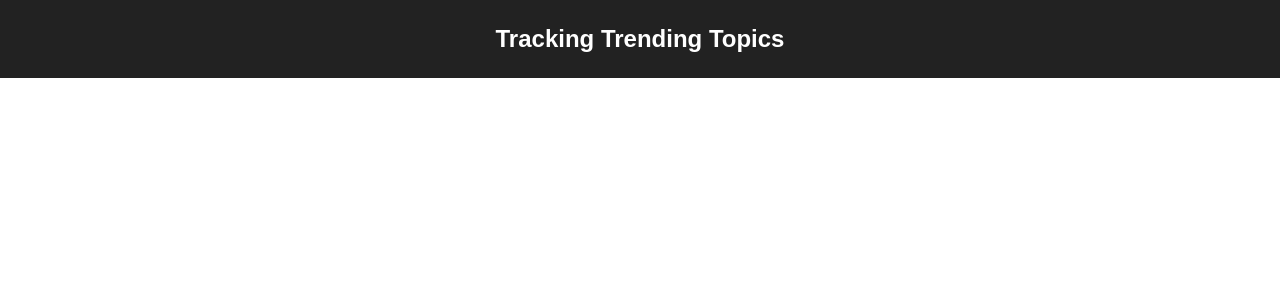
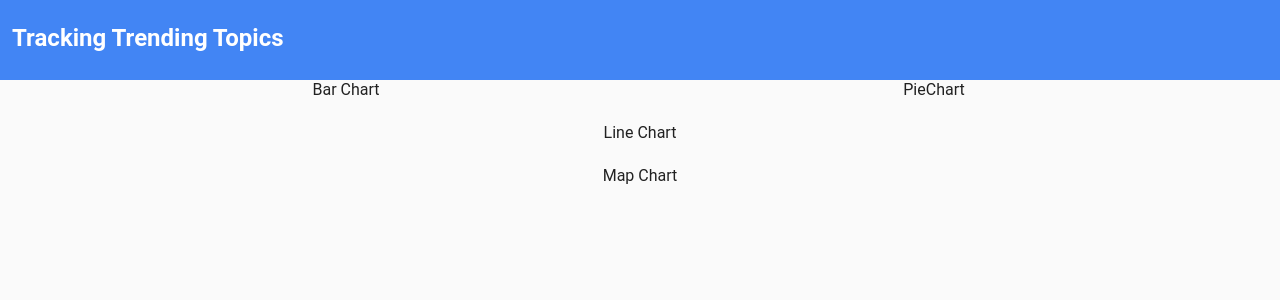
Before and after one commit to garrettgibo/tracking-trending-topics, a React (Create React App) app: page / in a window 1280 px wide. Shown: the top 300 px of the page. Built offline with nearby package versions, Linux system fonts and the light colour scheme.

Commit message:
Mimic widget formatting from google trends

```diff
--- a/src/App.css
+++ b/src/App.css
@@ -1,45 +1,76 @@
 .App {
   text-align: center;
-  vertical-align: auto;
-}
-
-.App-logo {
-  animation: App-logo-spin infinite 20s linear;
-  height: 0px;
 }
 
 .App-header {
-  background-color: #222;
-  /* height: 40px; */
-  padding: 5px;
+  background-color: rgb(66, 133, 244);
   color: white;
+  min-height: 47px;
+  padding-left: 12px;
+  padding-right: 12px;
+  padding-top: 8px;
+  padding-bottom: 8px;
+  display: flex;
+  flex-direction: row;
 }
 
 .App-intro {
   font-size: x-large;
 }
 
-@keyframes App-logo-spin {
-  from { transform: rotate(0deg); }
-  to { transform: rotate(360deg); }
+.content-wrap {
+  margin: 0 auto;
+  max-width: 1152px;
 }
 
-rect.overlay {
-  opacity: 0;
+.widget-container {
+  padding: 0 12px;
+  margin: 0 0 24px;
+  position: relative;
 }
 
-rect.selection {
-  fill: #FE9922;
-  opacity: 0.5;
+.fe-atoms-generic-container {
+  background-color: #fff;
+  border-radius: 2px;
+  box-shadow: 0 2px 2px 0 rgba(0,0,0,0.12);
+  font-family: 'Roboto','Heebo',Arial,sans-serif;
+  font-weight: 400;
+  margin: 0 auto;
+  max-width: 1152px;
+  position: relative;
 }
 
-rect.handle {
-  fill: #FE9922;
-  opacity: 0.25;
+.flex-100 {
+    -webkit-flex: 1 1 100%;
+    -ms-flex: 1 1 100%;
+    flex: 1 1 100%;
+    max-width: 100%;
+    max-height: 100%;
+    box-sizing: border-box;
 }
 
-path.countries {
-  stroke-width: 1;
-  stroke: #75739F;
-  fill: #5EAFC6;
+.flex-50 {
+    -webkit-flex: 1 1 50%;
+    -ms-flex: 1 1 50%;
+    flex: 1 1 50%;
+    max-width: 50%;
+    max-height: 100%;
+    box-sizing: border-box;
 }
+
+.layout-wrap {
+    -webkit-flex-wrap: wrap;
+    -ms-flex-wrap: wrap;
+    flex-wrap: wrap;
+}
+
+.widget-container-wrapper {
+    margin: 0 -12px;
+    width: calc(100% + 24px);
+    display: flex;
+}
+.layout-row {
+    -webkit-flex-direction: row;
+    -ms-flex-direction: row;
+    flex-direction: row;
+}
--- a/src/App.js
+++ b/src/App.js
@@ -1,5 +1,9 @@
 import React, { Component } from 'react';
 import './App.css';
+import BarChart from './components/BarChart';
+import PieChart from './components/PieChart';
+import LineChart from './components/LineChart';
+import MapChart from './components/MapChart';
 
 
 class App extends Component {
@@ -7,15 +11,22 @@ class App extends Component {
     return (
       <div className="App">
         <div className="App-header">
-          <h2>Tracking Trending Topics</h2>
+          <h2 style={{height: '24px', lineHeight:'21px'}}>
+            Tracking Trending Topics
+          </h2>
         </div>
 
-        <div>
-
+        <div className='content-wrap'>
+          <div className='widget-container-wrapper layout-wrap layout-row'>
+            <BarChart />
+            <PieChart />
+            <LineChart />
+            <MapChart />
+          </div>
         </div>
       </div>
     )
   }
 }
 
-export default App
+export default App;
--- /dev/null
+++ b/src/components/BarChart.js
@@ -0,0 +1,14 @@
+import React, { Component } from 'react';
+import '../App.css';
+
+export class BarChart extends Component {
+    render() {
+        return (
+            <div className='widget-container flex-50'>
+                Bar Chart
+            </div>
+        )
+    }
+}
+
+export default BarChart;
--- /dev/null
+++ b/src/components/LineChart.js
@@ -0,0 +1,14 @@
+import React, { Component } from 'react';
+import '../App.css';
+
+export class LineChart extends Component {
+    render() {
+        return (
+            <div className='widget-container flex-100'>
+               Line Chart
+            </div>
+        )
+    }
+}
+
+export default LineChart;
--- /dev/null
+++ b/src/components/MapChart.js
@@ -0,0 +1,14 @@
+import React, { Component } from 'react';
+import '../App.css';
+
+export class MapChart extends Component {
+    render() {
+        return (
+            <div className='widget-container flex-100'>
+                Map Chart
+            </div>
+        )
+    }
+}
+
+export default MapChart;
--- /dev/null
+++ b/src/components/PieChart.js
@@ -0,0 +1,14 @@
+import React, { Component } from 'react';
+import '../App.css';
+
+export class PieChart extends Component {
+    render() {
+        return (
+            <div className='widget-container flex-50'>
+               PieChart
+            </div>
+        )
+    }
+}
+
+export default PieChart;
--- a/src/index.css
+++ b/src/index.css
@@ -1,5 +1,7 @@
 body {
   margin: 0;
   padding: 0;
-  font-family: sans-serif;
+  font-family: 'Roboto', 'Heebo', Arial, sans-serif;
+  color: rgba(0,0,0,0.87);
+  background-color: rgb(250, 250, 250);
 }
```
